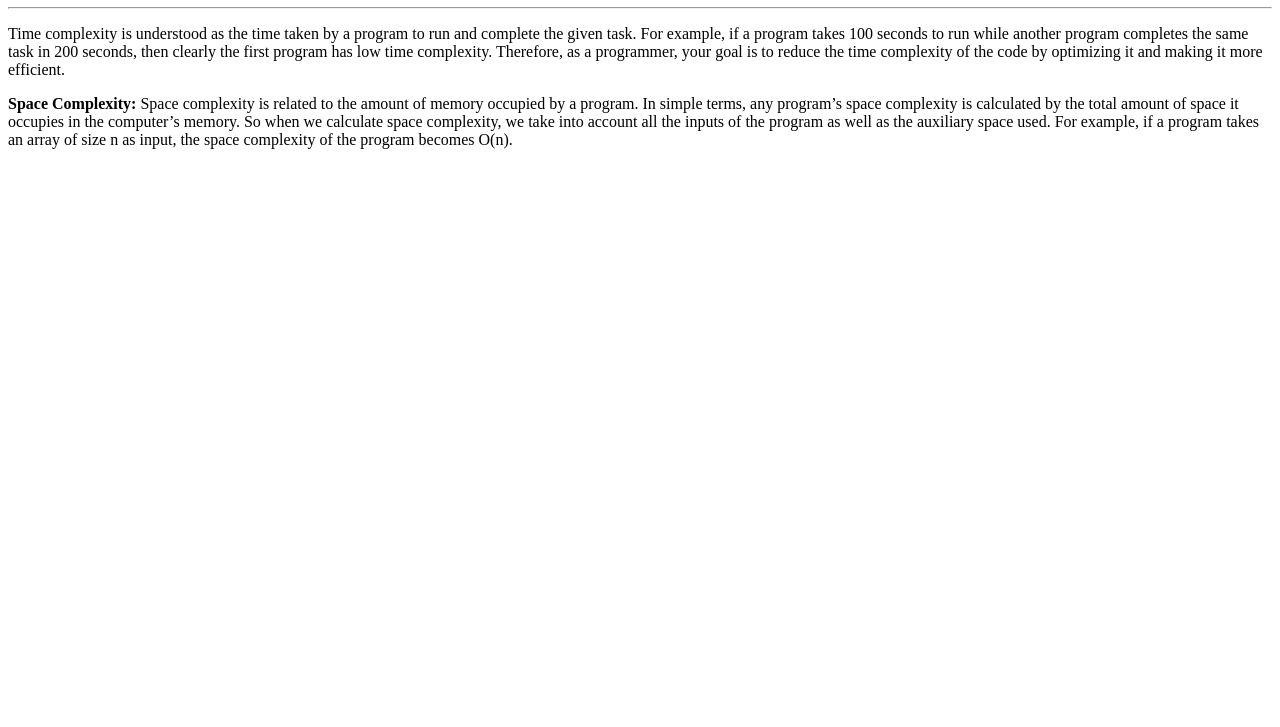
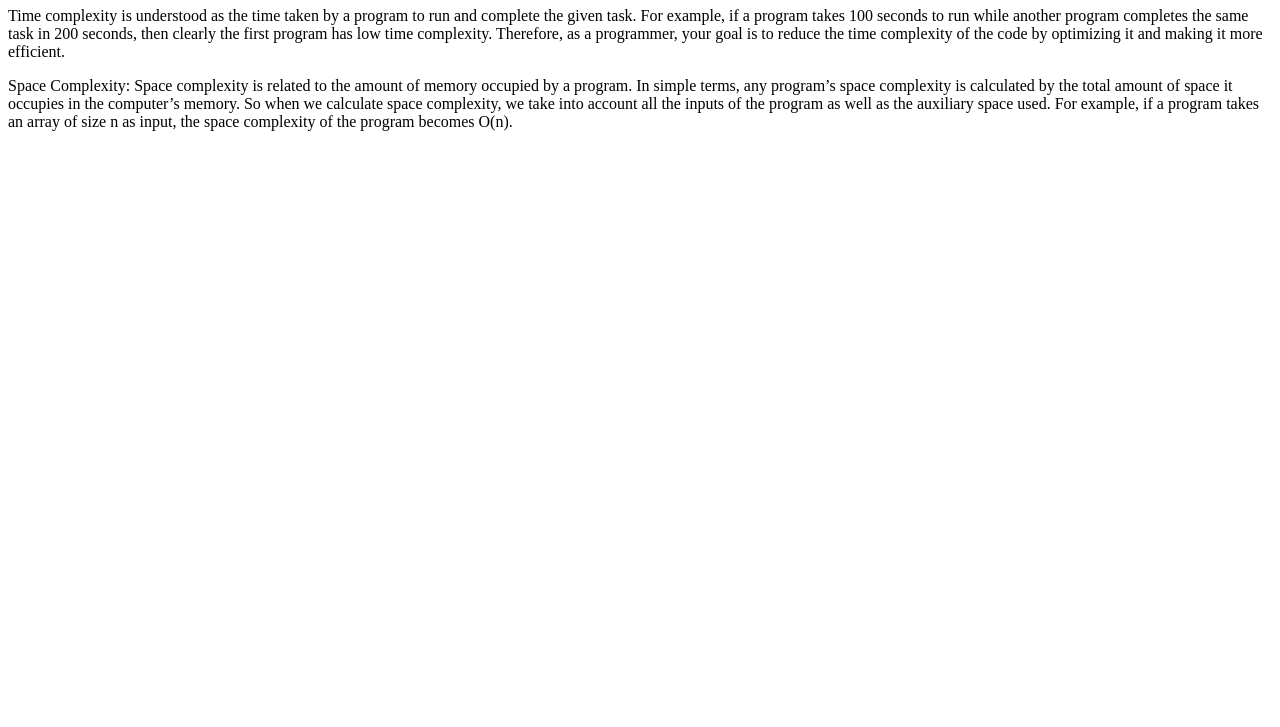
Before and after one commit to acciojob/time-and-space-complexity-Munazirraza, a website: page main.html in a window 1280 px wide. Shown: the part 73-800 px from the top of the page. Drawn offline with Linux system fonts and the light colour scheme.

Commit message:
created a submission

```diff
--- a/main.html
+++ b/main.html
@@ -1,18 +1,11 @@
 <!DOCTYPE html>
-
 <html>
-
 <head>
-	<link rel="stylesheet" href="styles.css">
+  <title>Time and Space Complexity</title>
 </head>
-
 <body>
-	<h1>Time and Space Complexity</h1><hr>
-	<p>Time complexity is understood as the time taken by a program to run and complete the given task. For example, if a program takes 100 seconds to run while another program completes the same task in 200 seconds, then clearly the first program has low time complexity. Therefore, as a programmer, your goal is to reduce the time complexity of the code by optimizing it and making it more efficient.</p>
-	<p><b>Space Complexity:</b> Space complexity is related to the amount of memory occupied by a program. In simple terms, any program’s space complexity is calculated by the total amount of space it occupies in the computer’s memory. So when we calculate space complexity, we take into account all the inputs of the program as well as the auxiliary space used. For example, if a program takes an array of size n as input, the space complexity of the program becomes O(n).</p>
-    <script type="text/javascript" src="./script.js">
-</script>
-
+  <h1>Time and Space Complexity</h1>
+  <p>Time complexity is understood as the time taken by a program to run and complete the given task. For example, if a program takes 100 seconds to run while another program completes the same task in 200 seconds, then clearly the first program has low time complexity. Therefore, as a programmer, your goal is to reduce the time complexity of the code by optimizing it and making it more efficient.</p>
+  <p>Space Complexity: Space complexity is related to the amount of memory occupied by a program. In simple terms, any program’s space complexity is calculated by the total amount of space it occupies in the computer’s memory. So when we calculate space complexity, we take into account all the inputs of the program as well as the auxiliary space used. For example, if a program takes an array of size n as input, the space complexity of the program becomes O(n).</p>
 </body>
-
 </html>
```
